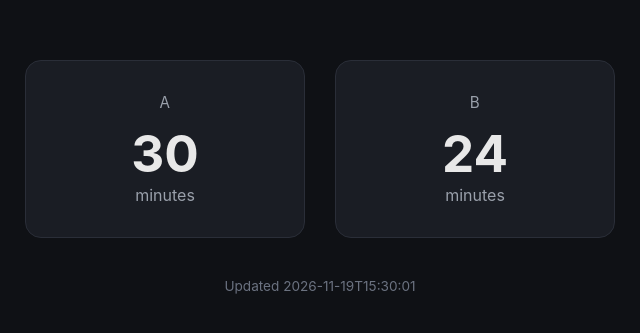
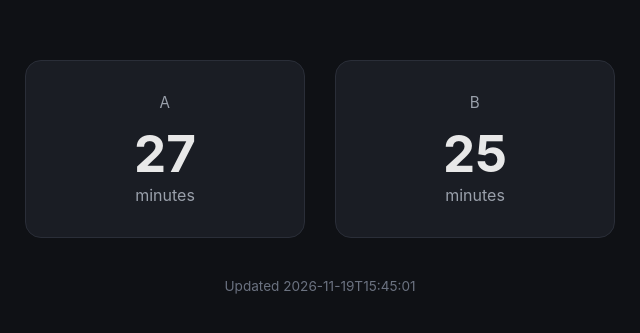
Before and after one commit to monkey-coin-jar/numbers, a plain HTML site: page index.html in a window 1280 px wide. Shown: the part 223-556 px from the top of the page, 320-960 px from the left. Drawn offline with Linux system fonts and the light colour scheme.

Commit message:
Update commute times 2026-11-19T15:45:01

```diff
--- a/index.html
+++ b/index.html
@@ -56,15 +56,15 @@
 <div id="routes">
   <div class="route">
     <div class="name">A</div>
-    <div class="minutes">30</div>
+    <div class="minutes">27</div>
     <div class="unit">minutes</div>
   </div>
   <div class="route">
     <div class="name">B</div>
-    <div class="minutes">24</div>
+    <div class="minutes">25</div>
     <div class="unit">minutes</div>
   </div>
 </div>
-<div id="updated">Updated 2026-11-19T15:30:01</div>
+<div id="updated">Updated 2026-11-19T15:45:01</div>
 </body>
 </html>
```
